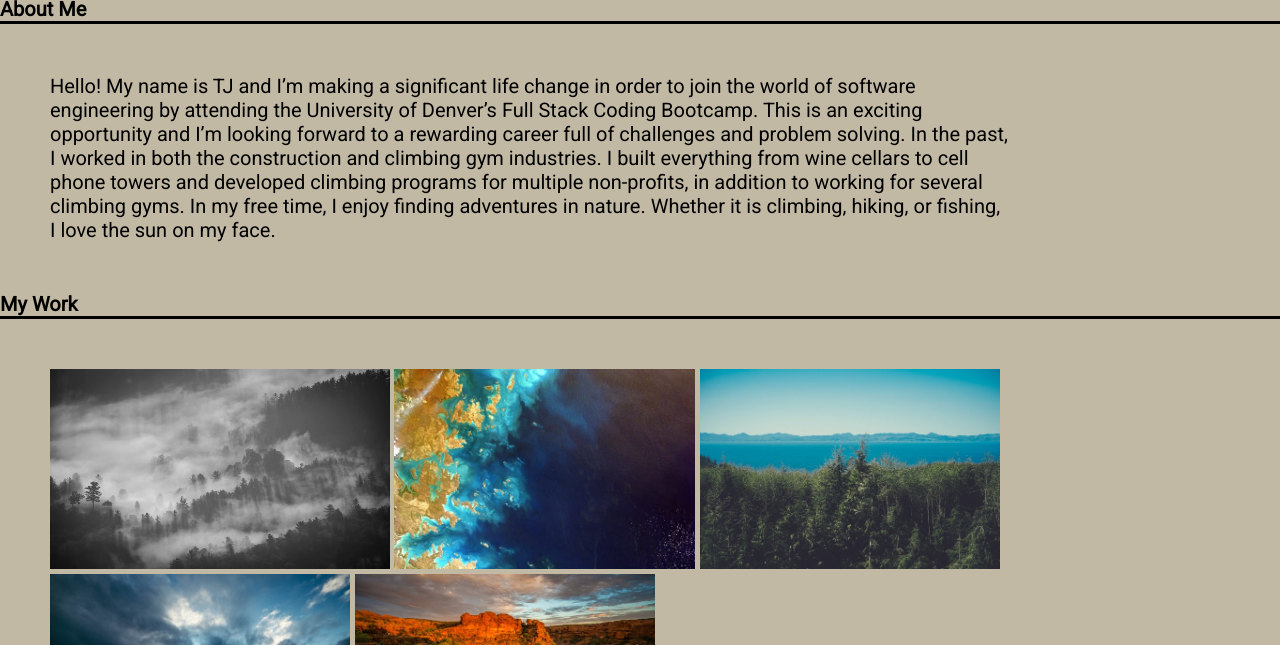
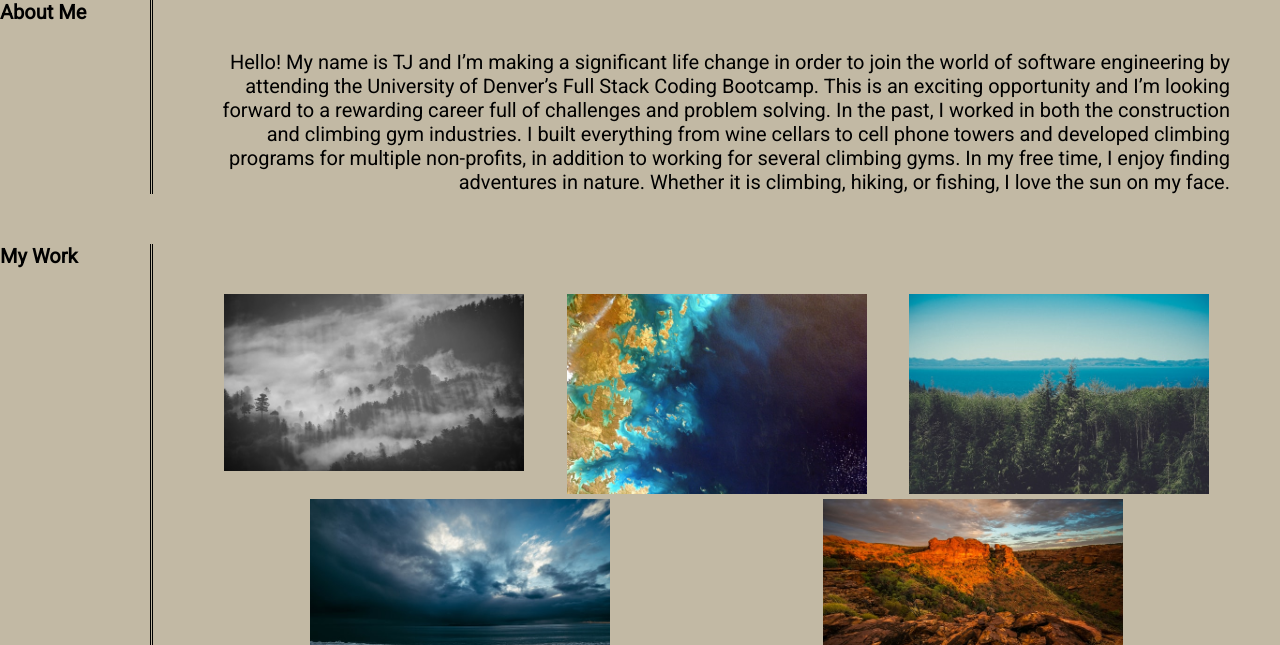
Before and after one commit to TJCourey/personal-portfolio, a plain HTML site: page index.html in a window 1280 px wide. Shown: the part 155-800 px from the top of the page. Drawn offline with Linux system fonts and the light colour scheme.

Commit message:
added links to readme, removed info from index.html, more styling

```diff
--- a/assets/style.css
+++ b/assets/style.css
@@ -6,6 +6,7 @@
 /* header styling */
 header {
   background-color: #a4c2bb;
+  border-bottom: solid;
 }
 header h1 {
   display: flex;
@@ -37,21 +38,32 @@ main {
 }
 main section {
   display: flex;
-  flex-direction: column;
+  flex-direction: row;
 }
 main h2 {
   align-items: flex-start;
-  border-bottom: solid;
+  border-right: double;
+  min-width: 150px;
+  margin-bottom: 50px;
 }
 
-main section p {
-  padding: 50px;
-  align-items: flex-end;
-  width: 75%;
+main p {
+  align-content: flex-end;
+  margin: 50px;
+  margin-bottom: 50px;
+  text-align: end;
 }
-main img {
+img {
   max-height: 200px;
-  /* max-width: 300px; */
+  max-width: 300px;
+}
+
+#portfolio-links {
+  display: flex;
+  flex-direction: row;
+  flex-wrap: wrap;
+  justify-content: space-around;
+  align-content: center;
 }
 
 /* footer styling */
--- a/index.html
+++ b/index.html
@@ -5,7 +5,7 @@
     <meta http-equiv="X-UA-Compatible" content="IE=edge" />
     <meta name="viewport" content="width=device-width, initial-scale=1.0" />
     <title>Portfolio of TJ Courey</title>
-    <!-- <link rel="normalize" href="./assets/normalize.css" /> -->
+    <link rel="normalize" href="./assets/normalize.css" />
     <link rel="stylesheet" href="./assets/style.css" />
     <link rel="preconnect" href="https://fonts.gstatic.com" />
     <link
@@ -45,42 +45,7 @@
           it is climbing, hiking, or fishing, I love the sun on my face.
         </p>
 
-        <!-- <h3>Work Experience</h3>
 
-        <p>
-          While working in the indoor climbing industry, I organized and
-          implemented climbing programs for multiple non-profits. As an
-          assistant manager, I was a key member of the high school climbing
-          league at a large climbing gym. I played an integral role in launching
-          a Colorado Springs bouldering gym. Additionally, I consulted with
-          several other facilities to help them develop outdoor recreation
-          programs. At the end of 2020, I felt the need for a new challenge and
-          decided to change careers. This need inspired me to pursue software
-          engineering and I enrolled in the University of Denver Full Stack
-          Coding Bootcamp. I am excited to learn new skills that will allow me
-          solve coding problems and bring valuable skills to a tech company.
-        </p>
-
-        <h3>Accomplishments</h3>
-        <ul>
-          <li>
-            The Phoenix: Increased attendance in the Denver area programs by
-            60-80 participants per week and developed national standards for
-            best practices.
-          </li>
-          <li>
-            UpaDowna: Launched the “Climb Night” program and introduced hundreds
-            of families and individuals to climbing, in addition to developing
-            outdoor climbing events.
-          </li>
-          <li>
-            Team RWB: Co-created weekly climbing events, as well as organizing a
-            yearly climbing camp in Estes Park.
-          </li>
-          <li>
-            TwoCor Projects: Developed a weekly climbing program focused on
-            rehabilitation, as well as mentoring at-risk youth.
-          </li> -->
         </ul>
       </section>
       <section>
```
Also changed, not shown: 1 other file.
